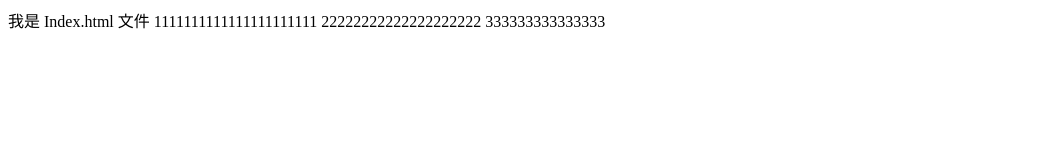
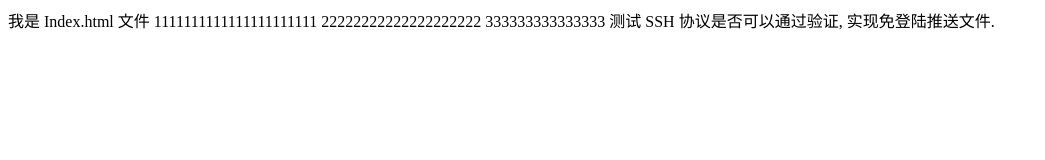
Before and after one commit to wuyajie448316927/git-demo, a plain HTML site: page index.html in a window 1280 px wide. Shown: the whole page, without its empty margins (0-1045 px from the left). Drawn offline with Linux system fonts and the light colour scheme.

Commit message:
实现SSH免登陆推送文件

```diff
--- a/index.html
+++ b/index.html
@@ -11,5 +11,6 @@
 	 1111111111111111111111
 	 22222222222222222222
 	 333333333333333
+	 测试 SSH 协议是否可以通过验证, 实现免登陆推送文件.
 </body>
 </html>
```
